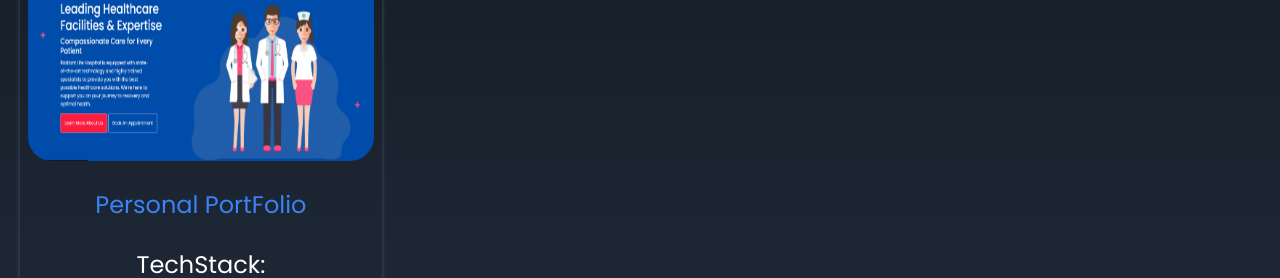
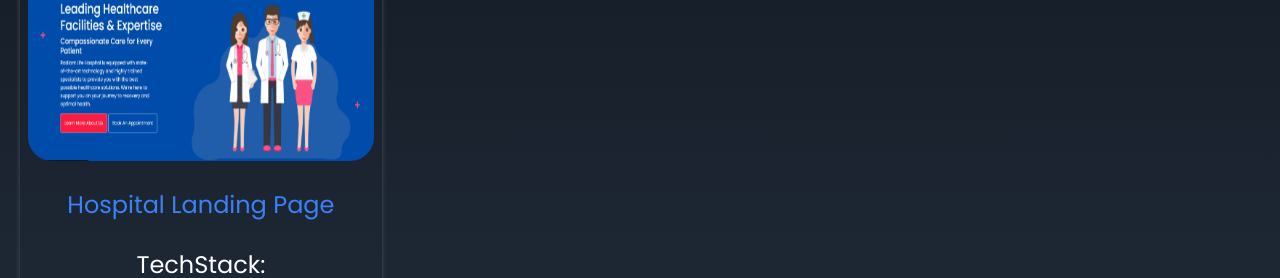
Before and after one commit to mbl43/Portfolio, a React (Vite) app: page / in a window 1280 px wide. Shown: the part 1895-2173 px from the top of the page. Built offline with nearby package versions, Linux system fonts and the light colour scheme; a web font is replaced by a local one.

Commit message:
Update Portfolio.jsx

```diff
--- a/src/Components/Portfolio.jsx
+++ b/src/Components/Portfolio.jsx
@@ -54,7 +54,7 @@ const Portfolio = () => {
       id: 7,
       src: Hospital,
       link: "https://hospital-landing-page-jb.vercel.app/",
-      name: "Personal PortFolio",
+      name: "Hospital Landing Page",
       Stack: "HTML, CSS, Javascript, Bootstrap",
     },
   ];
```
